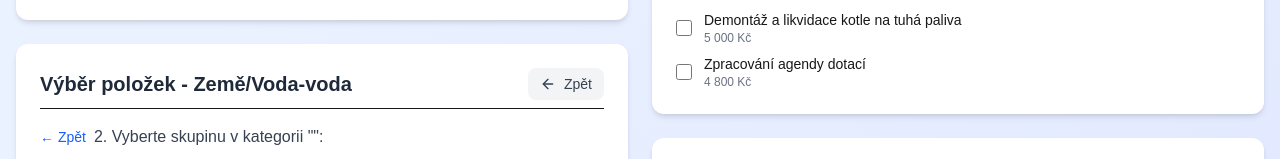
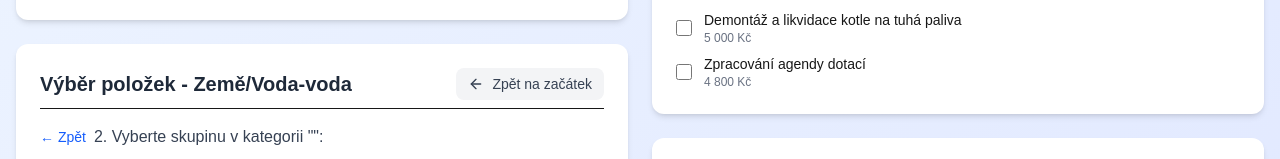
Before and after one commit to rikoohler/hotjet-nabidky, a Next.js app: page / in a window 1280 px wide. Both pictures are taken after a click on the button "Vzduch-voda". Shown: the part 467-626 px from the top of the page. Built offline with nearby package versions, Linux system fonts and the light colour scheme.

Commit message:
FIX: Oprava navigace - tlačítko zpět nyní správně funguje pro oba typy čerpadel

```diff
--- a/components/CategoryNavigation.js
+++ b/components/CategoryNavigation.js
@@ -92,16 +92,26 @@ const CategoryNavigation = ({
           Výběr položek -{" "}
           {heatPumpType === "vzduch" ? "Vzduch-voda" : "Země/Voda-voda"}
         </h2>
-        {(selectedCategory || selectedSubcategory) && (
+        {selectedSubcategory && (
           <button
             onClick={() => {
               setSelectedSubcategory("");
+            }}
+            className="flex items-center gap-2 px-3 py-1.5 bg-gray-100 text-gray-700 rounded-lg hover:bg-gray-200 transition-all text-sm"
+          >
+            <ArrowLeft size={16} />
+            Zpět na kategorie
+          </button>
+        )}
+        {selectedCategory && !selectedSubcategory && (
+          <button
+            onClick={() => {
               setSelectedCategory("");
             }}
             className="flex items-center gap-2 px-3 py-1.5 bg-gray-100 text-gray-700 rounded-lg hover:bg-gray-200 transition-all text-sm"
           >
             <ArrowLeft size={16} />
-            Zpět
+            Zpět na začátek
           </button>
         )}
       </div>
```
